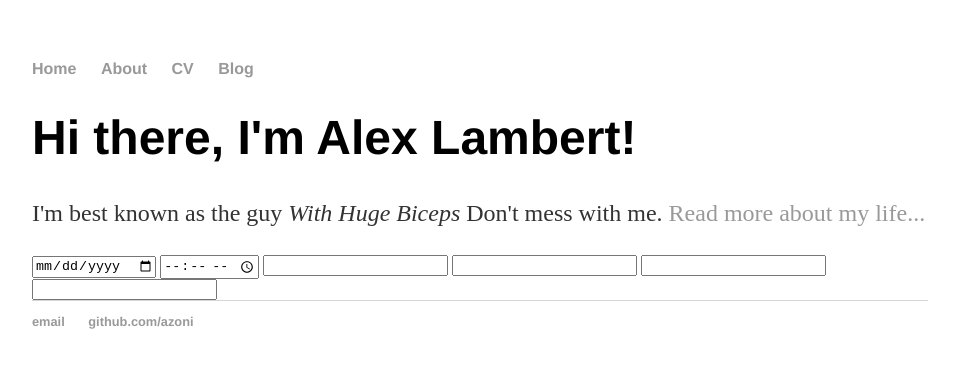
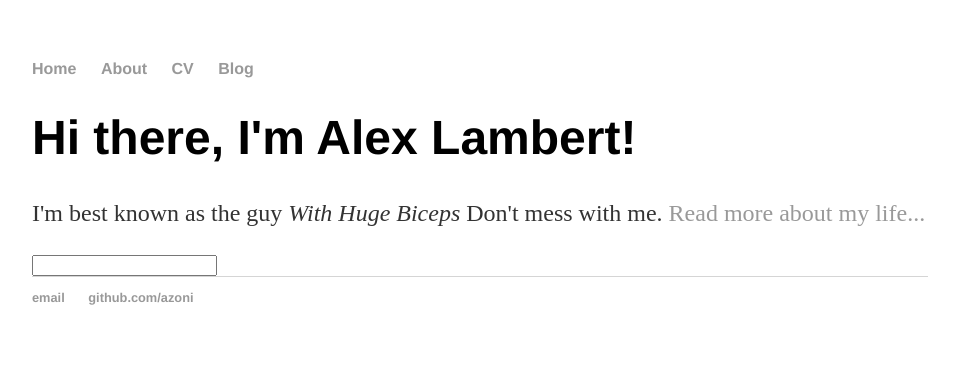
Before and after one commit to raindelta/raindelta.github.io, a plain HTML site: page index.html in a window 1280 px wide. Shown: the whole page, without its empty margins (160-1119 px from the left). Drawn offline with Linux system fonts and the light colour scheme.

Commit message:
Update index.html

```diff
--- a/index.html
+++ b/index.html
@@ -20,12 +20,7 @@
 				<p>I'm best known as the guy  <em>With Huge Biceps</em> Don't mess with me. <a href="/about">Read more about my life...</a></p>
     		</div><!-- /.blurb -->
 		</div><!-- /.container -->
-			<input type="date" name="birthday">
-			<input type="time" name="game-time">
-			<input type="email" name="email-address">
-			<input type="url" name="website">
-			<input type="number" name="cost">
-			<input type="tel" name="phone-number">
+			<input type="question" name="question">
 		<footer>
     		<ul>
         		<li><a href="mailto:hankquinlanhub@gmail.com">email</a></li>
```
